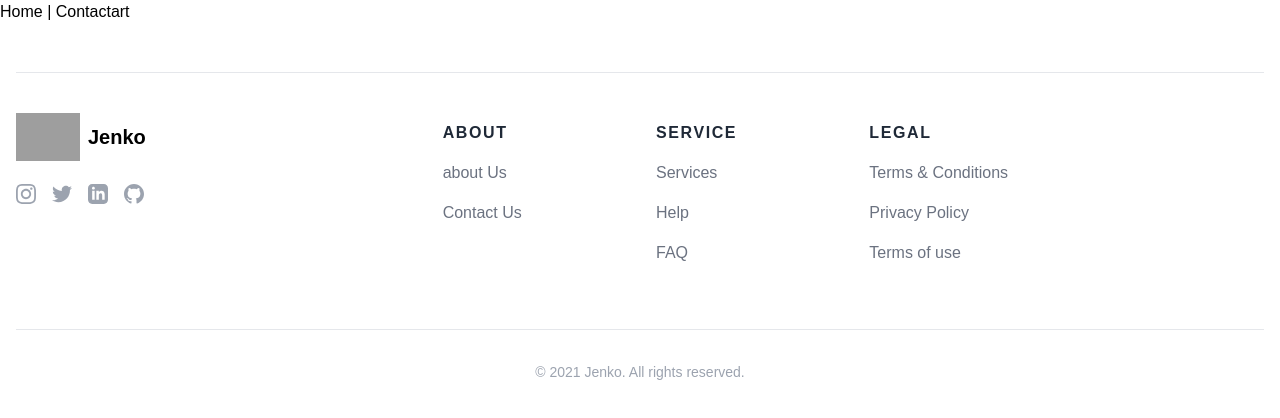
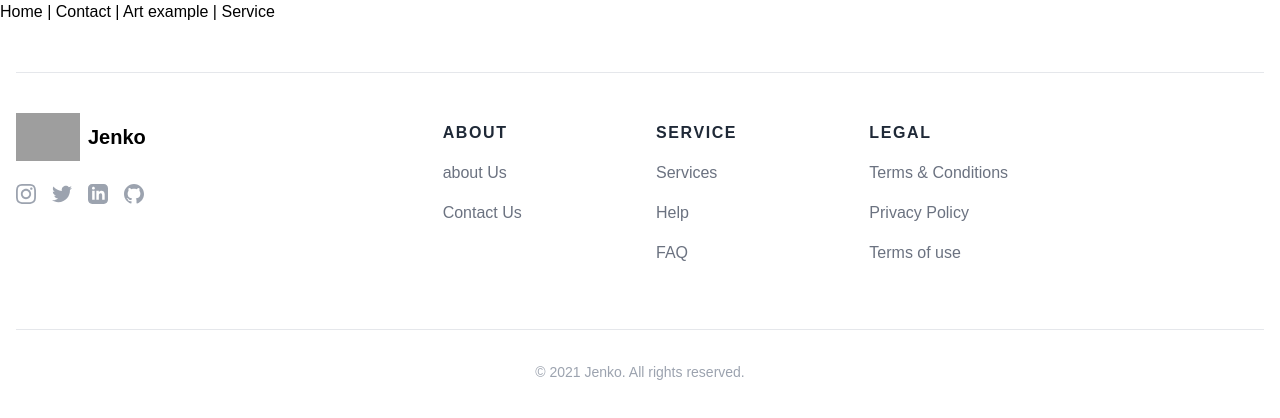
Before and after one commit to ivanZhuravlov/ntf-projj, a Vue app in the folder front/: page / in a window 1280 px wide. Shown: the top 418 px of the page. Built offline with nearby package versions, Linux system fonts and the light colour scheme; grey boxes are pictures that could not be loaded.

Commit message:
fix tmp menu

```diff
--- a/front/src/App.vue
+++ b/front/src/App.vue
@@ -2,8 +2,9 @@
   <div id="app">
     <div id="nav">
       <router-link to="/">Home</router-link> |
-      <router-link to="/contact">Contact</router-link>
-      <router-link to="/art/123">art</router-link>
+      <router-link to="/contact">Contact</router-link> |
+      <router-link to="/art/123">Art example</router-link> |
+      <router-link to="/service">Service</router-link>
     </div>
     <router-view/>
   </div>
```
